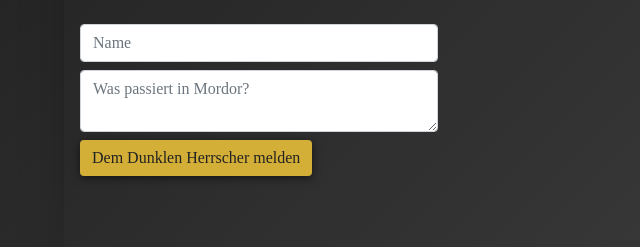
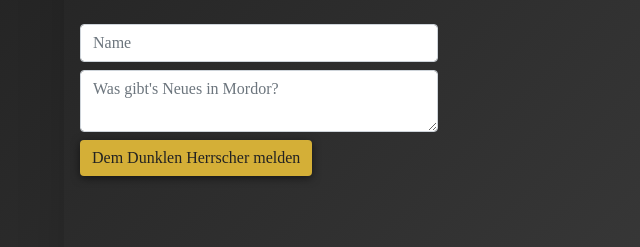
Before and after one commit to nickfh27/LotT_Cursor, a website: page index.html in a window 1280 px wide. Shown: the part 165-412 px from the top of the page, 0-640 px from the left. Drawn offline with nearby package versions, Linux system fonts and the light colour scheme; no server answers; a web font is replaced by a local one.

Commit message:
meta-titel und text im eingabe-feld geändert

```diff
--- a/index.html
+++ b/index.html
@@ -4,7 +4,7 @@
     <meta charset="UTF-8" />
     <meta name="viewport" content="width=device-width, initial-scale=1.0" />
     <meta http-equiv="X-UA-Compatible" content="ie=edge" />
-    <title>Ein Tweet, sie zu knechten</title>
+    <title>Chroniken von Mordor</title>
     <link
       href="https://cdn.jsdelivr.net/npm/bootstrap@5.1.3/dist/css/bootstrap.min.css"
       rel="stylesheet"
@@ -31,7 +31,7 @@
         />
         <textarea
           name="text"
-          placeholder="Was passiert in Mordor?"
+          placeholder="Was gibt's Neues in Mordor?"
           required
           class="form-control mb-2 form-narrow"
         ></textarea>
```
